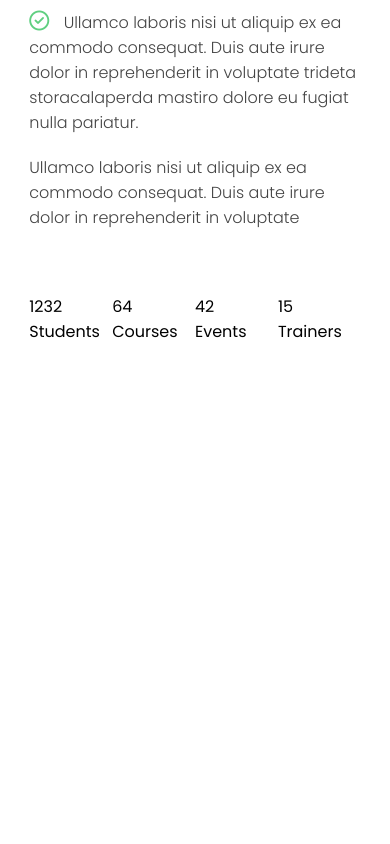
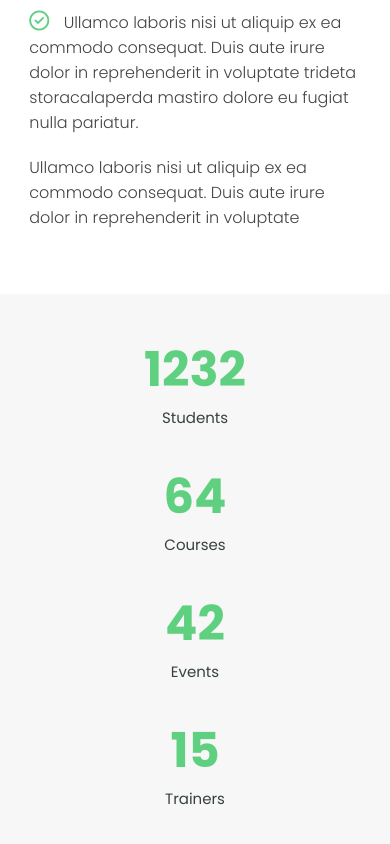
Before and after one commit to Dalia-Alawneh/mentor-website, a plain HTML site: page index.html in a window 390 px wide. Shown: the part 1623-2467 px from the top of the page. Before the commit the page ends 1967 px from the top, so only its background shows below. Drawn offline with Linux system fonts and the light colour scheme.

Commit message:
Implement about section

```diff
--- a/css/media.css
+++ b/css/media.css
@@ -69,7 +69,13 @@
 }
 
 @media (max-width:768px) {
-
+    .counts .flex{
+        flex-wrap: wrap;
+        row-gap: 2rem;
+    }
+    .counts .flex-item-25{
+        width: 50%;
+    }
 }
 @media (max-width:630px) {
     .logo {
@@ -87,4 +93,7 @@
     .header-content p{
         font-size: 18px;
     }
+    .counts .flex-item-25{
+        width: 100%;
+    }
 }
--- a/css/style.css
+++ b/css/style.css
@@ -281,3 +281,21 @@ h2{
 .about .flex{
     gap: 3rem;
 }
+.counts{
+    background-color: #f6f7f6;
+    padding: 2.5rem;
+    margin-bottom: 4rem;
+}
+
+.counts .flex-item-25{
+    text-align: center;
+    color: #37423b;
+    font-size: 15px;
+}
+
+.counts .flex-item-25 span{
+    font-size: 48px;
+    display: block;
+    color: #5fcf80;
+    font-weight: 700;
+}
```
